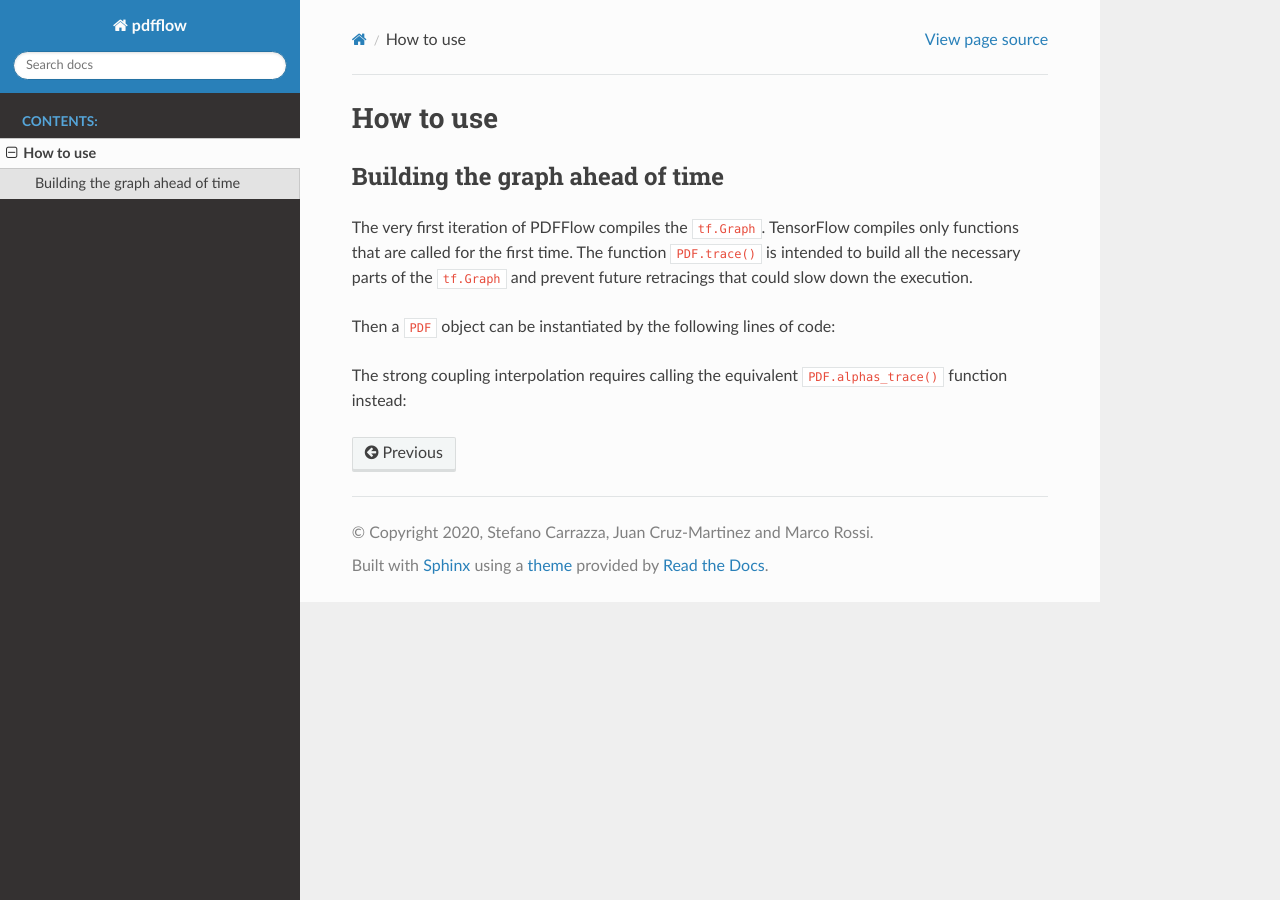
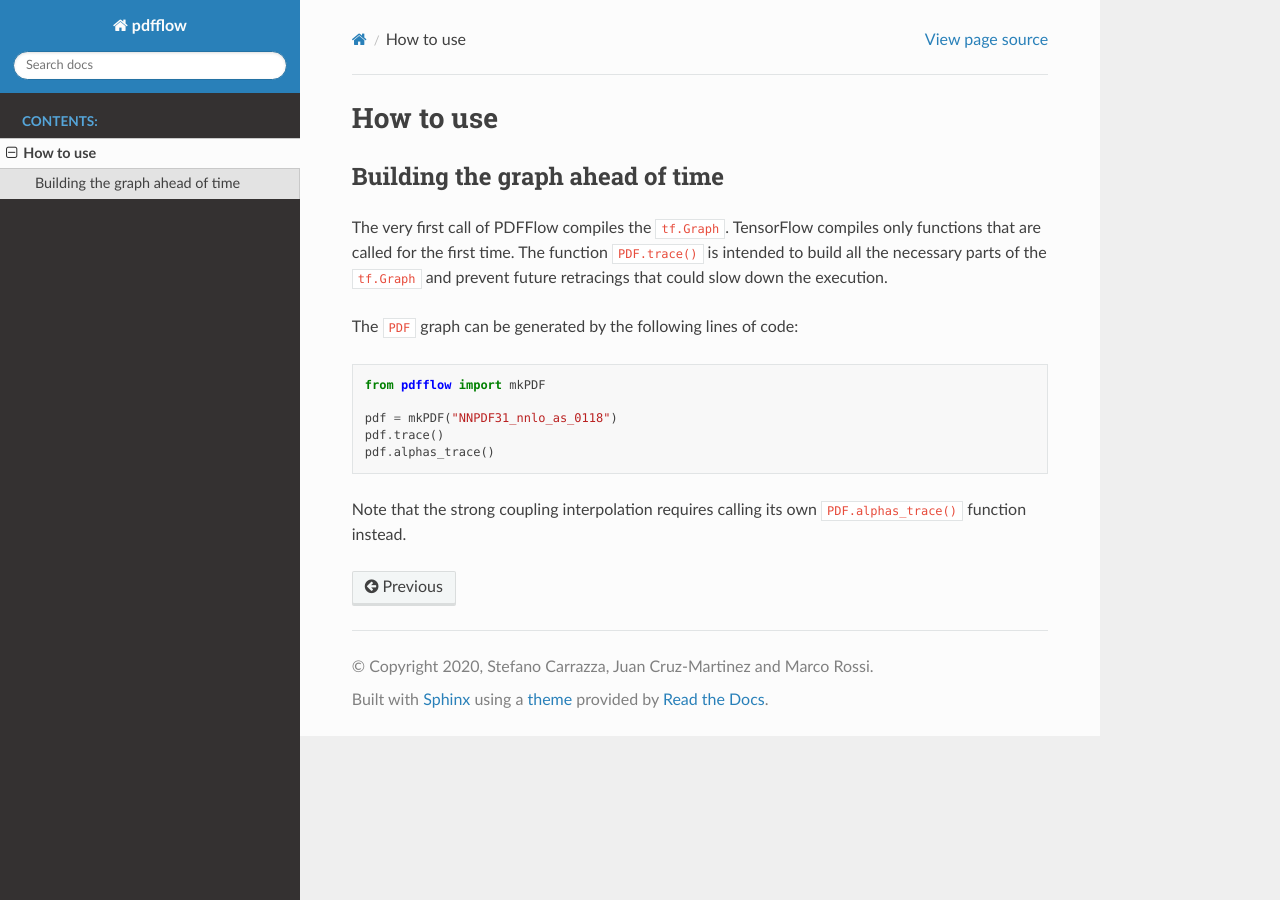
Before and after one commit to N3PDF/pdfflow, a Sphinx documentation site: the page built from doc/source/how_to.rst, in a window 1280 px wide. Built offline with Sphinx 7.4.7 and the Read the Docs theme 2.0.0, drawn with Linux system fonts in a browser that asks for light colours; pages that are not in the unit, such as notebooks, are missing from menus.

Commit message:
small changes to docs, expose mkPDF

```diff
--- a/doc/source/how_to.rst
+++ b/doc/source/how_to.rst
@@ -4,21 +4,21 @@
 How to use
 ==========
 
+
 Building the graph ahead of time
 ================================
 
-The very first iteration of PDFFlow compiles the ``tf.Graph``. TensorFlow compiles only functions that are called for the first time. The function ``PDF.trace()`` is intended to build all the necessary parts of the ``tf.Graph`` and prevent future retracings that could slow down the execution.
+The very first call of PDFFlow compiles the ``tf.Graph``. TensorFlow compiles only functions that are called for the first time. The function ``PDF.trace()`` is intended to build all the necessary parts of the ``tf.Graph`` and prevent future retracings that could slow down the execution.
 
-Then a ``PDF`` object can be instantiated by the following lines of code:
+The ``PDF`` graph can be generated by the following lines of code:
 
 .. code-block:: python
-	p = pdf.mkPDF(pdfname, DIRNAME)
-	p.trace()
 
+    from pdfflow import mkPDF
 
+    pdf = mkPDF("NNPDF31_nnlo_as_0118")
+    pdf.trace()
+    pdf.alphas_trace()
 
-The strong coupling interpolation requires calling the equivalent ``PDF.alphas_trace()`` function instead:
-
-.. code-block:: python
-	p = pdf.mkPDF(pdfname, DIRNAME)
-	p.alphas_trace()
+Note that the strong coupling interpolation requires calling
+its own ``PDF.alphas_trace()`` function instead.
--- a/src/pdfflow/__init__.py
+++ b/src/pdfflow/__init__.py
@@ -1,3 +1,5 @@
 """PDF interpolation with tensorflow"""
+# Expose mkPDF
+from pdfflow.pflow import mkPDF
 
 __version__ = "0.1"
```
